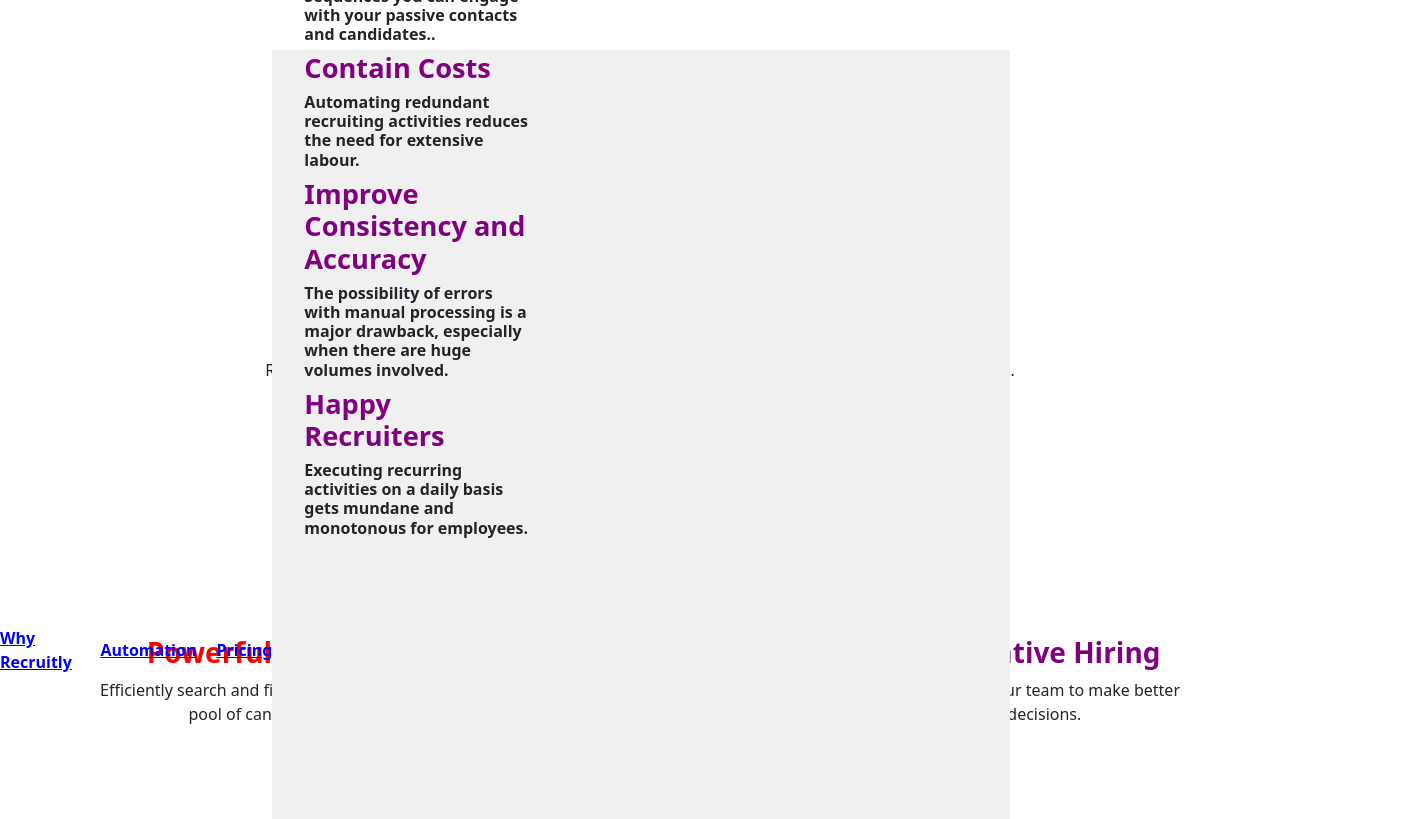
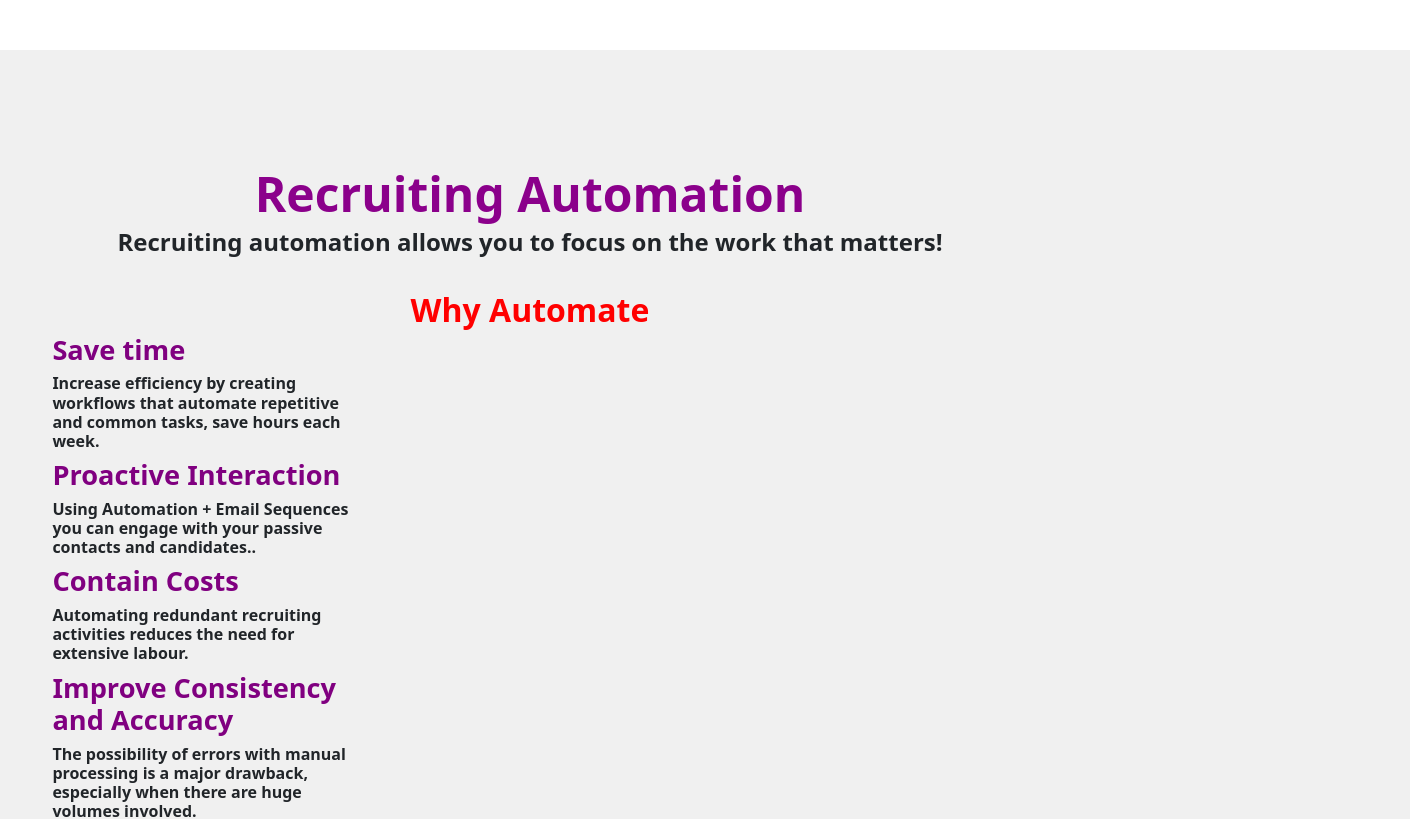
Before and after one commit to Yugandhar182/website_new, a Svelte app: page /automation in a window 1280 px wide. Shown: the top 819 px of the page, 1410 px wide, since content can reach past the window. Built offline with nearby package versions, Linux system fonts and the light colour scheme.

Commit message:
Update recruitingautomation.svelte

```diff
--- a/src/recruitingautomation.svelte
+++ b/src/recruitingautomation.svelte
@@ -1,5 +1,8 @@
 <script>
+
   import 'bootstrap/dist/css/bootstrap.min.css';
+
+
   </script>
 
   <section class="recruiting-automation-section">
@@ -63,8 +66,8 @@
 
    .hero-section {
     text-align: center;
-      margin-top: -1300px;
-      margin-bottom: 100px;
+    margin-top: -1000px;
+    margin-bottom: 10px;
   }
   .recruiting-automation-section h{
 
@@ -105,15 +108,18 @@
     }
 
     .automation-component {
-        width: 100%;
-        height:150vh;
+      width: 220vh;
+      height:250vh;
       display: flex;
       flex-direction: column;
       justify-content: center;
       align-items: center;
       background-color: #f0f0f0;
       padding: 20px;
+      margin-left: 140vh;
+      margin-right: -50vh;
     }
+
 
 
 
```
Lines whose indentation alone changed are shown as unchanged.
